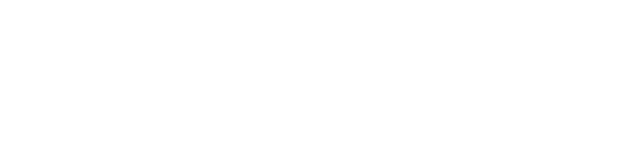
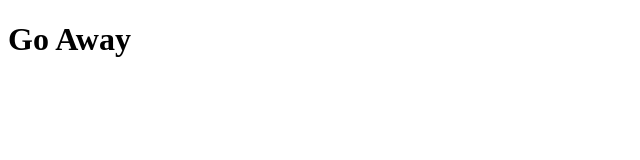
Before and after one commit to PhillipWehlitz/PhillipWehlitz.github.io, a plain HTML site: page index.html in a window 1280 px wide. Shown: the whole page, without its empty margins (0-640 px from the left). Drawn offline with Linux system fonts and the light colour scheme.

Commit message:
Update index.html

```diff
--- a/index.html
+++ b/index.html
@@ -6,8 +6,12 @@
 
 	</head>
 	<body>
+		<!--
+				Ph
 
 
+		-->
+		<h1> Go Away </h1>
 
 
 
```
